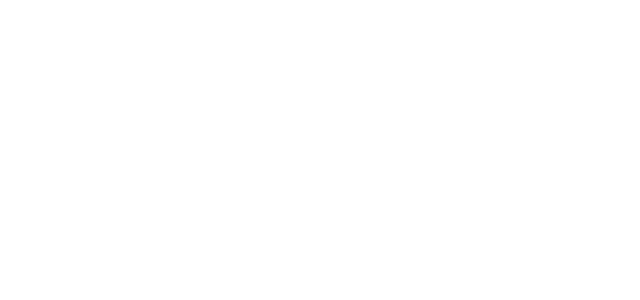
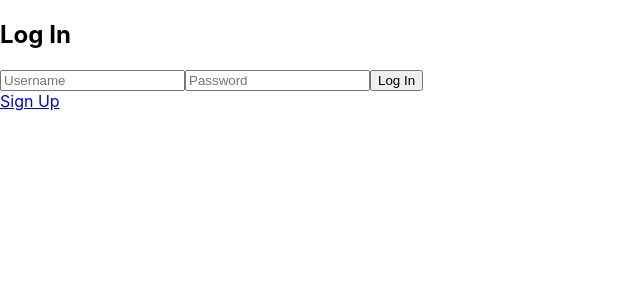
Before and after one commit to kidsfly-lambda/FrontEnd, a React (Create React App) app in the folder kidsfly/: page / in a window 1280 px wide. Shown: the top 300 px of the page, without its empty margins (0-640 px from the left). Built offline with nearby package versions, Linux system fonts and the light colour scheme.

Commit message:
Added default route

```diff
--- a/kidsfly/src/App.js
+++ b/kidsfly/src/App.js
@@ -73,7 +73,13 @@
   render() {
     return (
       <>
-
+       <Route
+      exact
+      path="/"
+      component={_ => (
+        <Login err={this.state.loginErr} findUser={this.findUser} />
+      )}
+    />
       <Route
       exact
       path="/login"
@@ -83,6 +89,7 @@
     />
 
     <Route
+    exact
     path="/signup"
     component={_ => (
       <SignUp err={this.state.signUpErr} addUser={this.addUser} />
```
